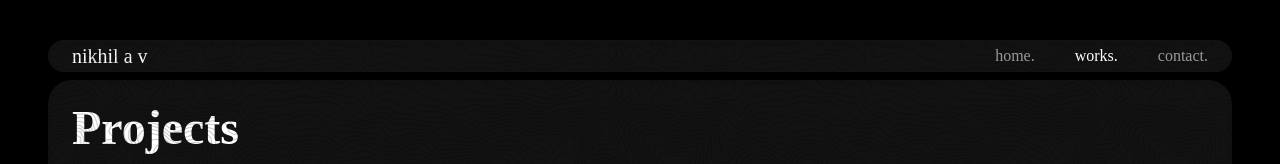
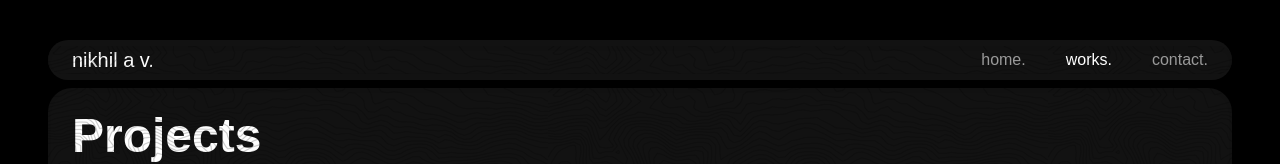
Before and after one commit to i-am-epic/portfolio, a Next.js app: page /works in a window 1280 px wide. Shown: the top 164 px of the page. Built offline with nearby package versions, Linux system fonts and the light colour scheme.

Commit message:
changed font style

```diff
--- a/app/globals.css
+++ b/app/globals.css
@@ -1,6 +1,8 @@
 @tailwind base;
 @tailwind components;
 @tailwind utilities;
+@import url('https://fonts.googleapis.com/css2?family=Poppins:wght@300;400;600&display=swap');
+
 
 :root {
   --background: 0 0% 0%;
@@ -25,6 +27,7 @@
 body {
   background-color: hsl(var(--background));
   color: hsl(var(--foreground));
+  font-family: 'Poppins', sans-serif;
   font-feature-settings: "ss01" on, "ss03" on;
 }
 
--- a/components/header.tsx
+++ b/components/header.tsx
@@ -31,11 +31,11 @@ export function Header({ activePage = "home" }: HeaderProps) {
         transition={{ duration: 0.5 }}
         className="px-[clamp(0px,2vw,16px)] py-2"
       >
-        <BentoGrid className={`md:grid-cols-[100%_00%] px-0 py-0.5 grid place-items-center bg-card rounded-full transition-all duration-300 ${scrolled ? "shadow-lg backdrop-blur-md bg-card/90" : ""}`}>
+        <BentoGrid className={`md:grid-cols-[100%_00%] px-0 py-1.5 grid place-items-center bg-card rounded-full transition-all duration-300 ${scrolled ? "shadow-lg backdrop-blur-md bg-card/90" : ""}`}>
           <BentoGridItem className="md:col-span-1 md:row-span-1 w-full px-6 flex items-center justify-between">
             {/* Logo */}
             <Link href="/" className="text-xl font-medium">
-              nikhil a v
+              nikhil a v.
             </Link>
             {/* Navigation Links */}
             <nav className="hidden md:flex space-x-10">
--- a/tailwind.config.ts
+++ b/tailwind.config.ts
@@ -38,7 +38,9 @@ const config = {
         sm: "calc(var(--radius) - 1rem)",
       },
       fontFamily: {
-        sans: ["var(--font-inter)"],
+        sans: ["Poppins", "sans-serif"],
+        serif: ["YourFontName", "serif"],
+        mono: ["YourFontName", "monospace"],
       },
       gridTemplateColumns: {
         "1/5": "repeat(5, minmax(0, 1fr))",
```
Also changed, not shown: 2 other files (tests, documents, lock files or other folders).
